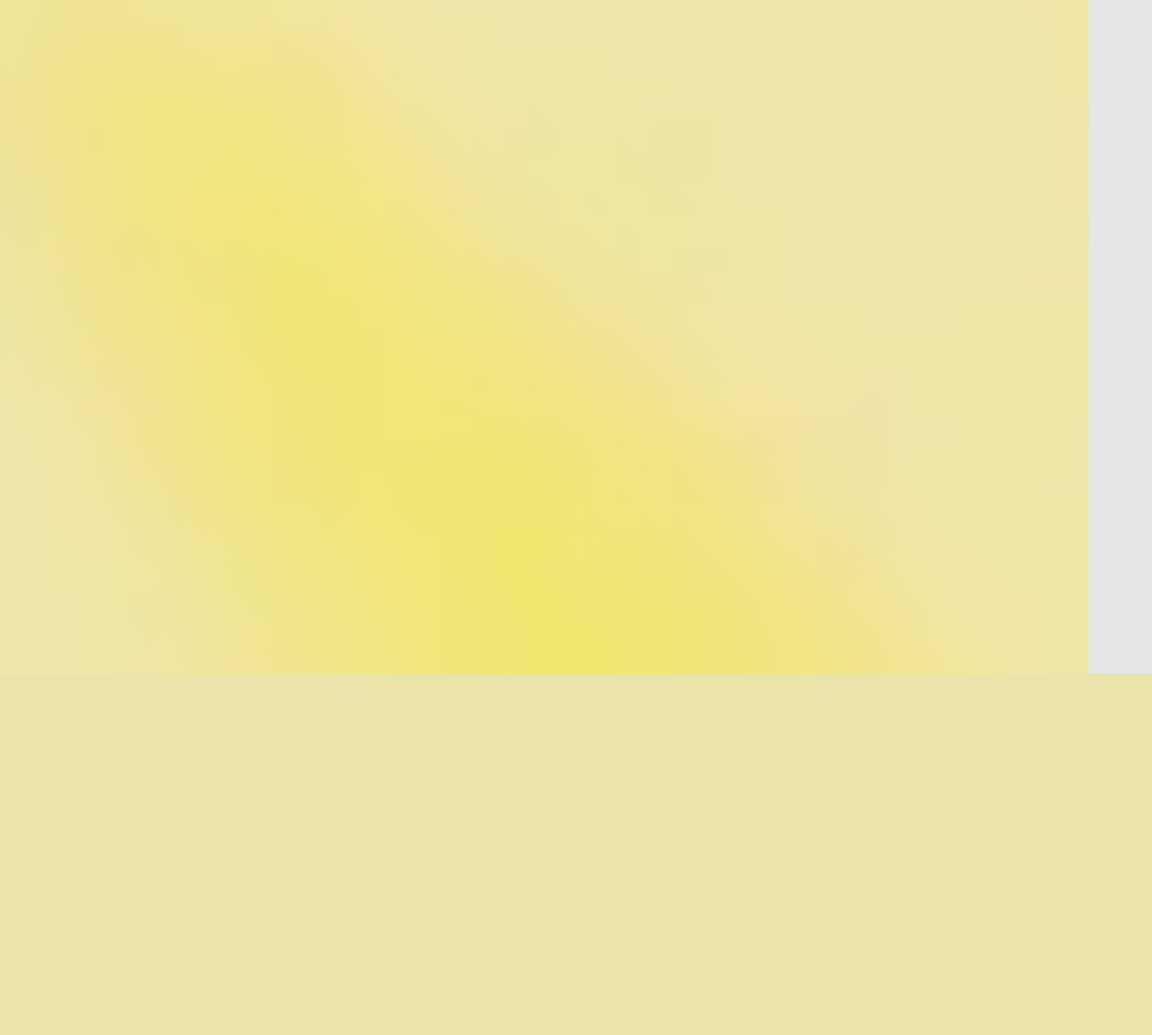
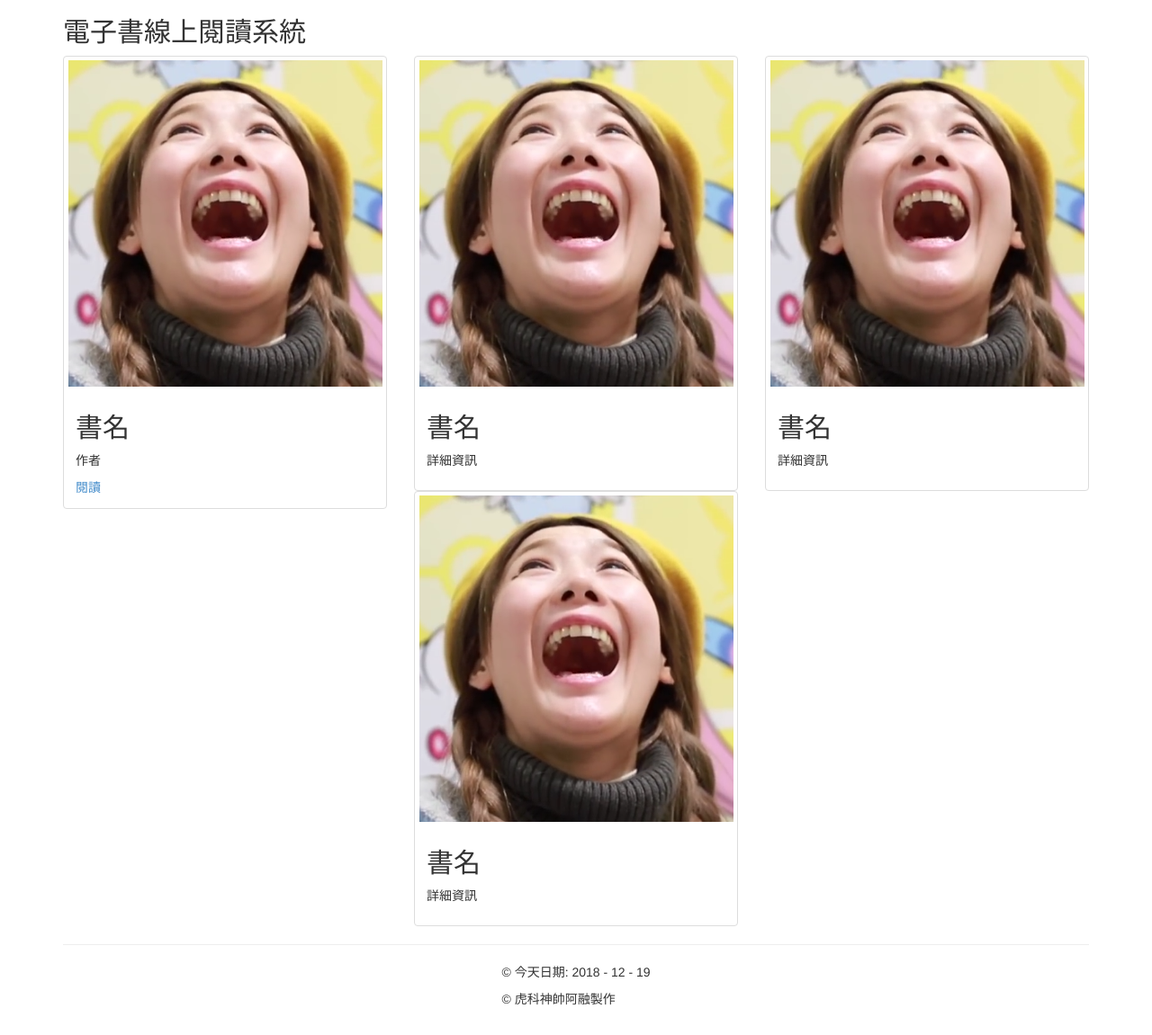
Before and after one commit to hank444tw/1119Work, an ASP.NET MVC app: page / in a window 1280 px wide. Shown: the part 51-1202 px from the top of the page at 90% size. Before the commit the page ends 800 px from the top, so only its background shows below. Run offline with ASP.NET Core 8 and stand-ins for ASP.NET MVC 5, Linux system fonts and the light colour scheme; the project's own start-up code is not run, and a stand-in starts its controllers and pages; some libraries are stand-ins or nearby versions.

Commit message:
index初階版型

```diff
--- a/1119Work/Views/Home/Index.cshtml
+++ b/1119Work/Views/Home/Index.cshtml
@@ -1,71 +1,48 @@
-<link rel="stylesheet" href="~/css/normalize.css">
-<link rel="stylesheet" href="~/wow_book/wow_book.css" type="text/css" />
-<link rel="stylesheet" href="~/css/main.css">
-<script src="~/js/vendor/modernizr-2.7.1.min.js"></script>
+@{
+    ViewBag.Title = "電子書線上閱讀系統";
+}
 
-<div class='book_container'>
-    <div id="book">
-        <div>
-            <img src="~/Image/1.png" width="100%" height="100%" />
+<h2>電子書線上閱讀系統</h2>
+
+<div class="row">
+    <div class="col-lg-4">
+        <div class="thumbnail">
+            <img src="~/Image/1.png" />
+            <div class="caption">
+                <h2>書名</h2>
+                <p>作者</p>
+                @Html.ActionLink("閱讀", "Book",new {@class = "btn btn-success" })
+            </div>
+         </div>
+    </div>
+
+    <div class="col-lg-4">
+        <div class="thumbnail">
+            <img src="~/Image/1.png" />
+            <div class="caption">
+                <h2>書名</h2>
+                <p>詳細資訊</p>
+            </div>
         </div>
-        <div>內頁</div>
-        <div>
-            第一頁, page 1
-            <img src="pic/cat2.jpg" width="100%" height="100%" />
+    </div>
+
+    <div class="col-lg-4">
+        <div class="thumbnail">
+            <img src="~/Image/1.png" />
+            <div class="caption">
+                <h2>書名</h2>
+                <p>詳細資訊</p>
+            </div>
         </div>
-        <div data-double='true'>
-            可以一次跨2頁, page 2, 3
-            <img src="pic/cat3.jpg" width="100%" height="100%" />
-        </div>
-        <div>
-            page 4
-            <img src="pic/cat4.jpg" width="100%" height="100%" />
-        </div>
-        <div>書背內頁</div>
-        <div>
-            書背封面
-            <img src="pic/cat1.jpg" width="100%" height="100%" />
+    </div>
+
+    <div class="col-lg-4">
+        <div class="thumbnail">
+            <img src="~/Image/1.png" />
+            <div class="caption">
+                <h2>書名</h2>
+                <p>詳細資訊</p>
+            </div>
         </div>
     </div>
 </div>
-
-
-<script src="~/js/vendor/jquery-1.11.2.min.js"></script>
-<script src="~/js/helper.js"></script>
-<script src="~/wow_book/wow_book.min.js"></script>
-<!-- <script src="js/main.js"></script> -->
-<script>
-    $(function () {
-
-        var bookOptions = {
-            height: 500
-            , width: 800
-            // ,maxWidth : 800
-            , maxHeight: 600
-
-            , centeredWhenClosed: true
-            , hardcovers: true
-            , toolbar: "lastLeft, left, right, lastRight, toc, zoomin, zoomout, slideshow, flipsound, fullscreen, thumbnails, download"
-            , thumbnailsPosition: 'left'
-            , responsiveHandleWidth: 50
-
-            , container: window
-            , containerPadding: "20px"
-            // ,toolbarContainerPosition: "top" // default "bottom"
-
-            // Uncomment the option toc to create a Table of Contents
-            // ,toc: [                    // table of contents in the format
-            // 	[ "Introduction", 2 ],  // [ "title", page number ]
-            // 	[ "First chapter", 5 ],
-            // 	[ "Go to codecanyon.net", "http://codecanyon.net" ] // or [ "title", "url" ]
-            // ]
-        };
-
-        $('#book').wowBook(bookOptions); // create the book
-
-        // How to use wowbook API
-        // var book=$.wowBook("#book"); // get book object instance
-        // book.gotoPage( 4 ); // call some method
-
-    })
-</script>
```
